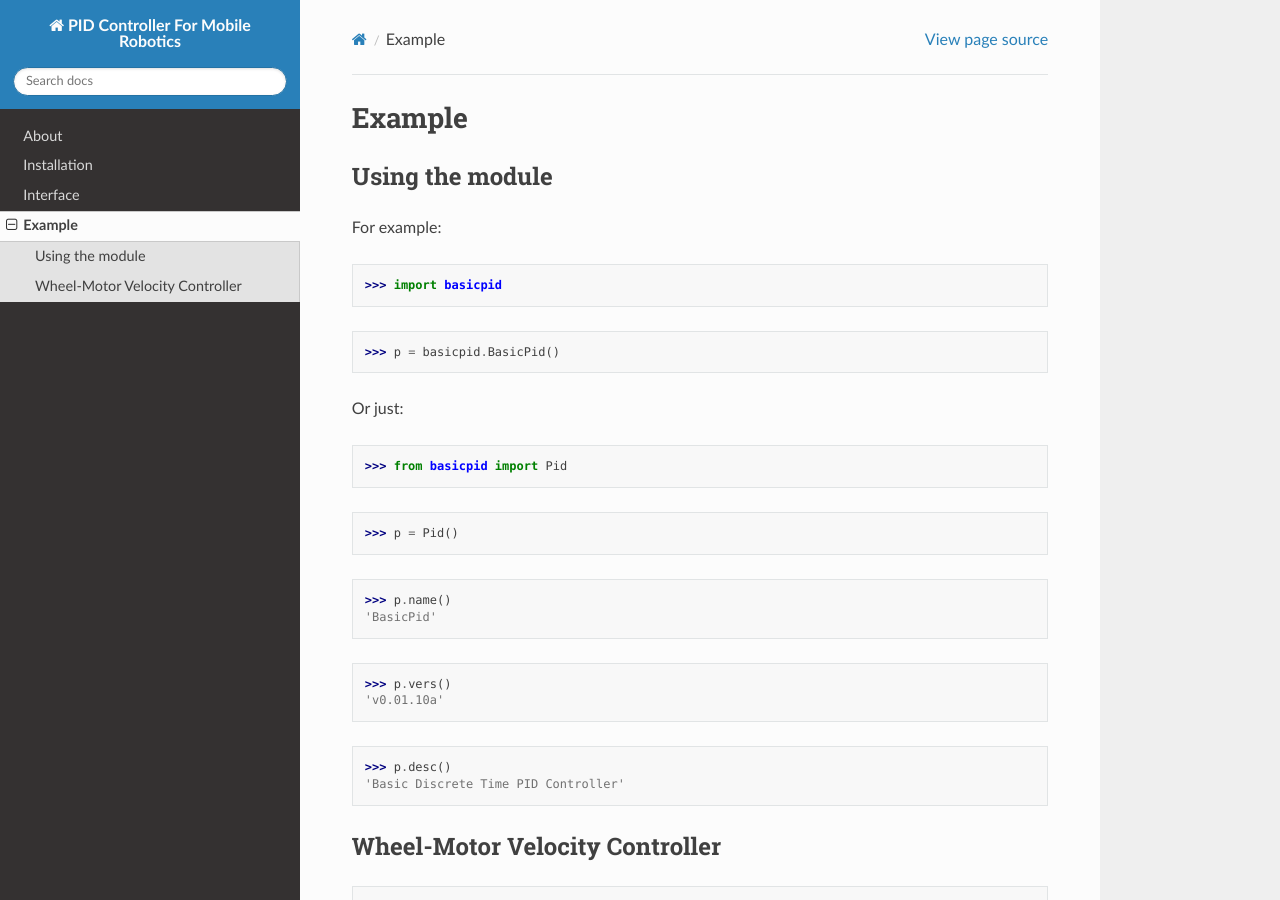
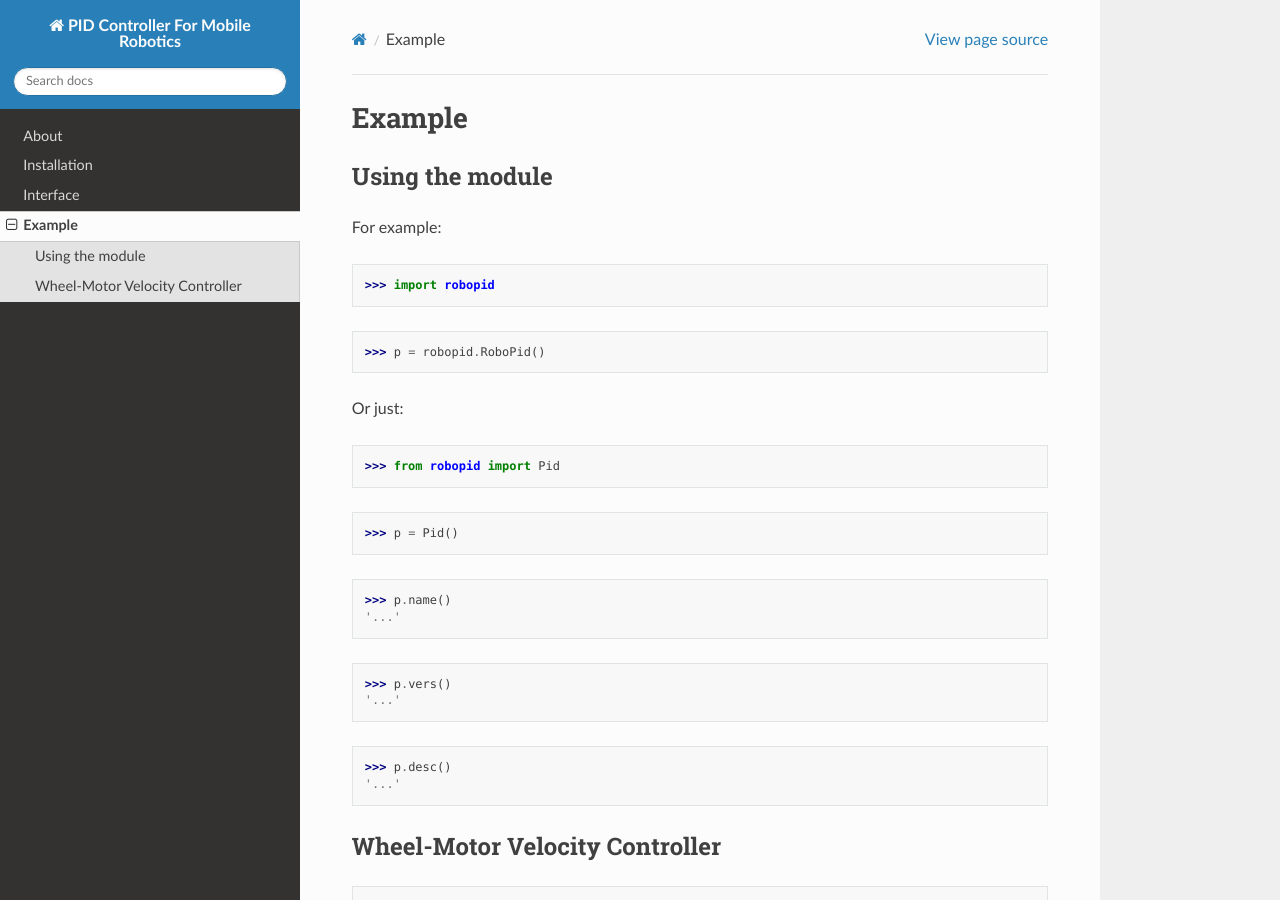
Before and after one commit to mkner/robo-pid, a Sphinx documentation site: the page built from docs/examples.rst, in a window 1280 px wide and 900 px high. Built offline with Sphinx 7.4.7 and the Read the Docs theme 2.0.0, drawn with Linux system fonts in a browser that asks for light colours.

Commit message:
Update examples.rst

```diff
--- a/docs/examples.rst
+++ b/docs/examples.rst
@@ -8,24 +8,25 @@ Using the module
 
 For example:
 
->>> import basicpid
+>>> import robopid
 
->>> p = basicpid.BasicPid()
+>>> p = robopid.RoboPid()
 
 Or just:
 
->>> from basicpid import Pid
+>>> from robopid import Pid
 
 >>> p = Pid()
 
 >>> p.name()
-'BasicPid'
+'...'
 
 >>> p.vers()
-'v0.01.10a'
+'...'
 
 >>> p.desc()
-'Basic Discrete Time PID Controller'
+'...'
+
 
 Wheel-Motor Velocity Controller
 *******************************
```
